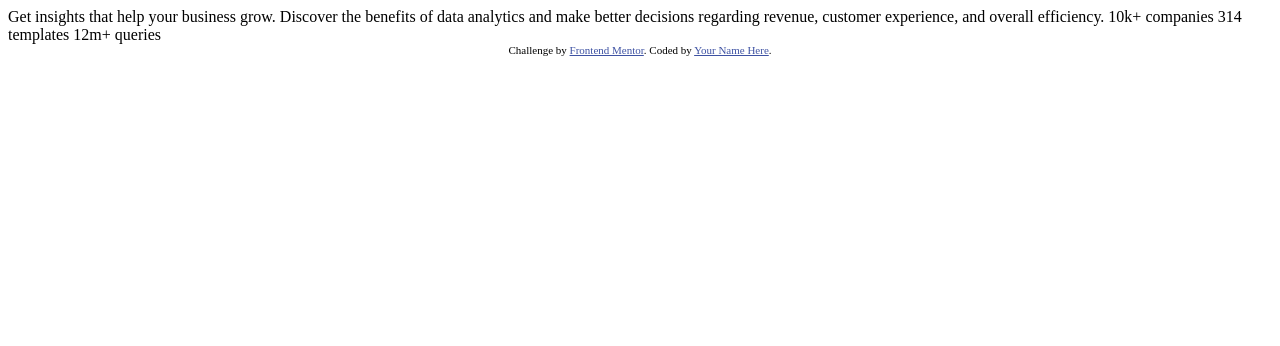
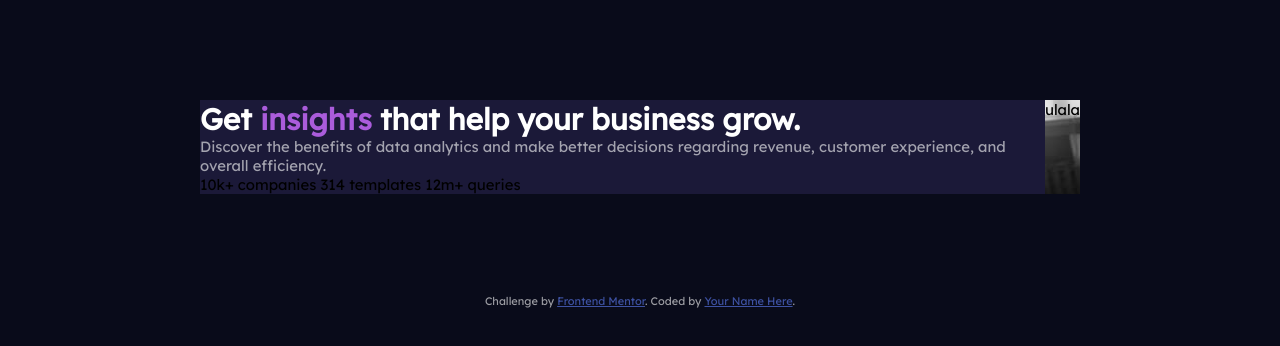
Before and after one commit to AJakif/stats-preview-card-component, a plain HTML site: page index.html in a window 1280 px wide. Drawn offline with Linux system fonts and the light colour scheme.

Commit message:
Starting

```diff
--- /dev/null
+++ b/css/stylesheet.css
@@ -0,0 +1,50 @@
+:root{
+    --Very-dark-blue : hsl(233, 47%, 7%); /*(main background)*/
+    --Dark-desaturated-blue : hsl(244, 38%, 16%); /*(card background)*/
+    --Soft-violet : hsl(277, 64%, 61%); /*(accent)*/
+    --White : hsl(0, 0%, 100%); /*(main heading, stats)*/
+    --Slightly-transparent-white-high : hsla(0, 0%, 100%, 0.75); /*(main paragraph)*/
+    --Slightly-transparent-white : hsla(0, 0%, 100%, 0.6); /*(stat headings)*/
+}
+
+*{
+    margin: 0;
+    padding: 0;
+}
+
+body{
+    font-size: 0.93rem;
+    font-family: 'Lexend Deca', sans-serif;
+    font-weight: 400;
+    background-color: var(--Very-dark-blue);
+
+}
+
+.card{
+    margin: 100px 200px;
+    background-color: var(--Dark-desaturated-blue);
+    display: flex;
+}
+
+.card .left h1{
+    color: var(--White);
+}
+
+.card .left h1 span{
+    color: var(--Soft-violet);
+}
+
+.card .left p{
+    color: var(--Slightly-transparent-white);
+}
+.card .right{
+   background-color: var(--Soft-violet);
+   background-image: url("../images/image-header-desktop.jpg");
+}
+.attribution {
+    font-size: 11px; text-align: center;
+    color: var(--Slightly-transparent-white);
+}
+.attribution a {
+    color: hsl(228, 45%, 44%);
+}
--- a/index.html
+++ b/index.html
@@ -1,33 +1,47 @@
 <!DOCTYPE html>
 <html lang="en">
 	<head>
-  <meta charset="UTF-8">
-  <meta name="viewport" content="width=device-width, initial-scale=1.0"> <!-- displays site properly based on user's device -->
+		<meta charset="UTF-8" />
+		<meta name="viewport" content="width=device-width, initial-scale=1.0" />
+		<!-- displays site properly based on user's device -->
 
-  <link rel="icon" type="image/png" sizes="32x32" href="./images/favicon-32x32.png">
+		<link
+			rel="icon"
+			type="image/png"
+			sizes="32x32"
+			href="./images/favicon-32x32.png"
+		/>
+		<link rel="stylesheet" href="./css/stylesheet.css" />
+		<link rel="preconnect" href="https://fonts.googleapis.com" />
+		<link rel="preconnect" href="https://fonts.gstatic.com" crossorigin />
+		<link
+			href="https://fonts.googleapis.com/css2?family=Inter:wght@400;700&family=Lexend+Deca&display=swap"
+			rel="stylesheet"
+		/>
 
-  <title>Frontend Mentor | Stats preview card component</title>
-
-  <!-- Feel free to remove these styles or customise in your own stylesheet 👍 -->
-  <style>
-    .attribution { font-size: 11px; text-align: center; }
-    .attribution a { color: hsl(228, 45%, 44%); }
-  </style>
+		<title>Stats preview card component</title>
 	</head>
 	<body>
-
-  Get insights that help your business grow.
-
-  Discover the benefits of data analytics and make better decisions regarding revenue, customer
-  experience, and overall efficiency.
-
-  10k+ companies
-  314 templates
-  12m+ queries
+		<div class="card">
+			<div class="left">
+				<h1>Get <span>insights</span> that help
+          your business grow.</h1>
+          <p>Discover the benefits of data analytics and make better decisions
+				regarding revenue, customer experience, and overall efficiency.
+          </p>
+				 10k+
+				companies 314 templates 12m+ queries
+			</div>
+      <div class="right">
+        ulala
+      </div>
+		</div>
 
 		<div class="attribution">
-    Challenge by <a href="https://www.frontendmentor.io?ref=challenge" target="_blank">Frontend Mentor</a>.
-    Coded by <a href="#">Your Name Here</a>.
+			Challenge by
+			<a href="https://www.frontendmentor.io?ref=challenge" target="_blank"
+				>Frontend Mentor</a
+			>. Coded by <a href="#">Your Name Here</a>.
 		</div>
 	</body>
 </html>
```
Lines whose indentation alone changed are shown as unchanged.
